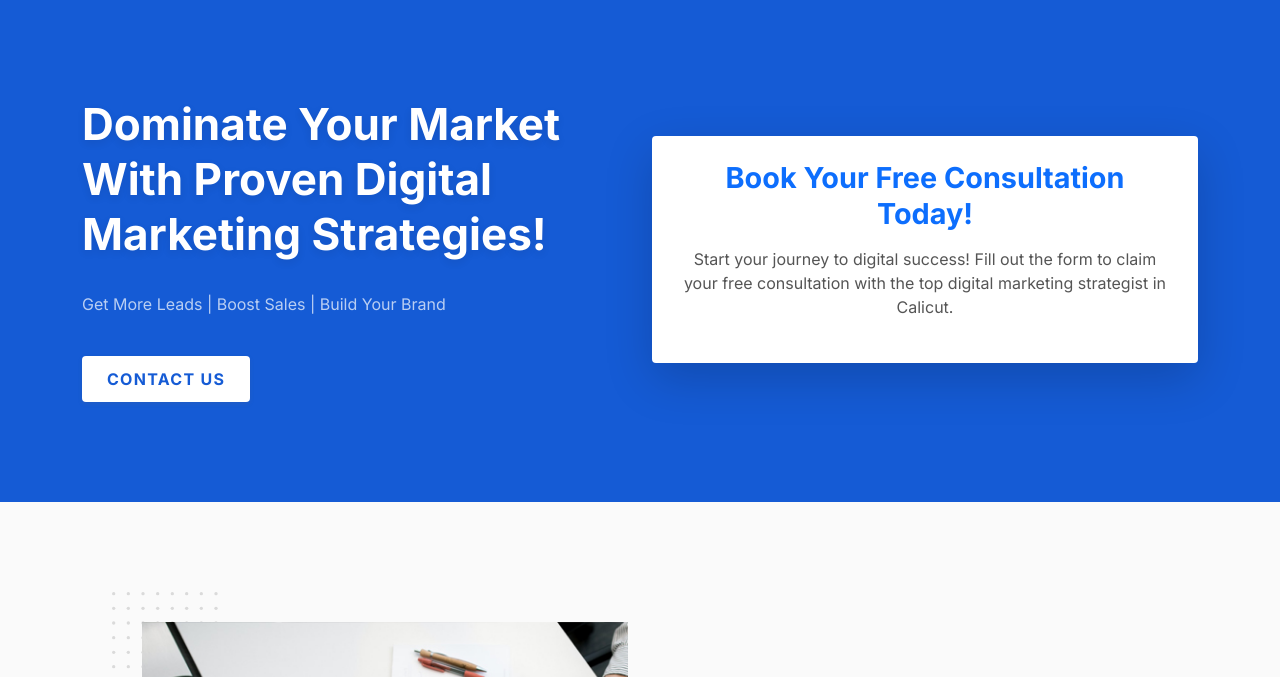
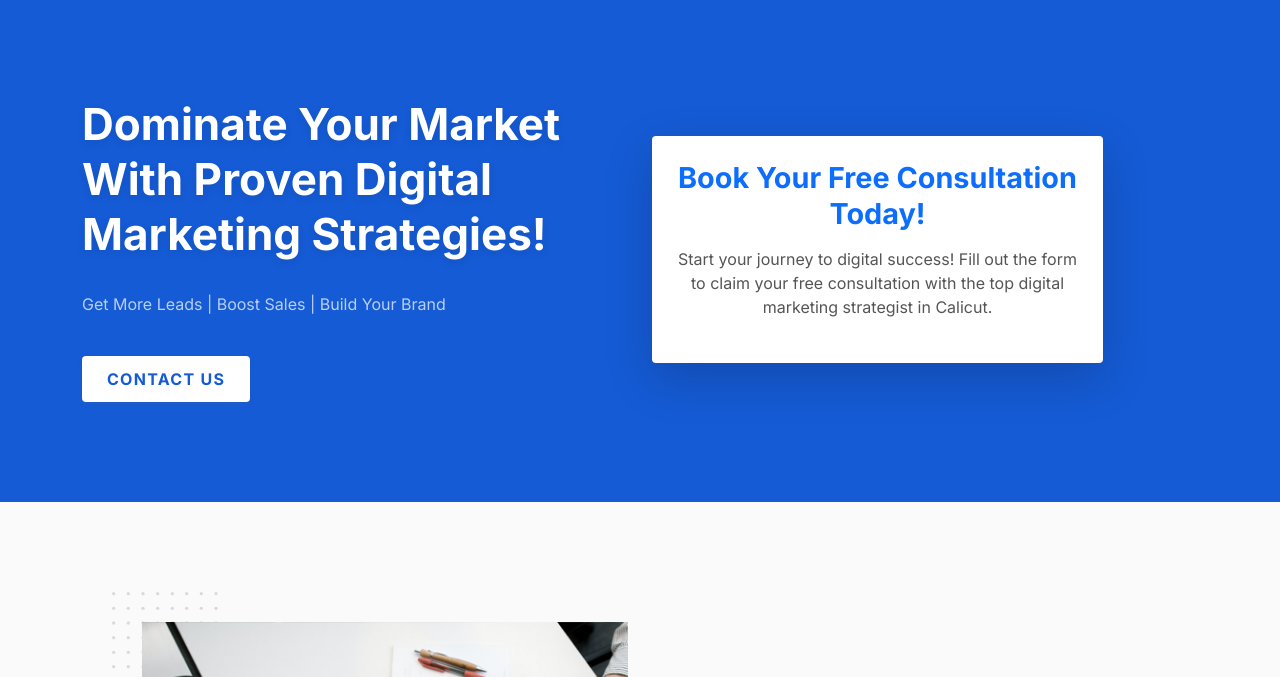
Before and after one commit to Athulya-Rajan/Freelance-Digital-marketing-strategist, a plain HTML site: page index.html in a window 1280 px wide. Shown: the part 87-764 px from the top of the page. Drawn offline with Linux system fonts and the light colour scheme; a script that the page names is missing.

Commit message:
Update index.html

```diff
--- a/index.html
+++ b/index.html
@@ -140,24 +140,31 @@
   <!--====== SIDEBAR PART ENDS ======-->
 
   <!-- Start header Area -->
- <!-- Start header Area -->
   <section id="hero-area" class="header-area header-eight">
     <div class="container">
       <div class="row align-items-center">
-
-      <!-- Left Content Section -->
         <div class="col-lg-6 col-md-12 col-12">
           <div class="header-content">
             <h1>Dominate Your Market with Proven Digital Marketing Strategies!</h1>
-          <p>Get More Leads | Boost Sales | Build Your Brand</p>
+            <p>
+              Get More Leads | Boost Sales | Build Your Brand
+            </p>
             <div class="button">
               <a href="javascript:void(0)" class="btn primary-btn">Contact Us</a>
+          <!---    <a href="https://www.facebook.com/reel/957949556207980"
+                class="glightbox video-button">
+                <span class="btn icon-btn rounded-full">
+                  <i class="lni lni-play"></i>
+                </span>
+                 <span class="text">Watch Intro</span>
+              </a> --->
             </div>
           </div>
         </div>
+	      <!--- Form --->
 
-      <!-- Right Form Section -->
-      <div class="col-lg-6 col-md-12 col-12">
+	<!-- Call-to-Action Form Section -->
+<div class="col-12 col-lg-5 text-center order-0 order-lg-1">
   <div class="cta-form bg-white p-4 rounded shadow-lg">
     <h2 class="mb-3 text-primary">Book Your Free Consultation Today!</h2>
     <p>Start your journey to digital success! Fill out the form to claim your free consultation with the top digital marketing strategist in Calicut.</p>
@@ -172,6 +179,30 @@
     </script>
   </div>
 </div>
+
+<!-- Add this CSS -->
+<style>
+  .cta-form {
+    background-color: #ffffff; /* White background */
+    padding: 30px; /* Spacing inside the box */
+    border-radius: 10px; /* Rounded corners */
+    box-shadow: 0 4px 10px rgba(0, 0, 0, 0.15); /* Soft shadow */
+    text-align: center;
+  }
+
+  .cta-form h2 {
+    color: #007bff; /* Primary theme color */
+    font-size: 1.8rem;
+    font-weight: bold;
+  }
+
+  .cta-form p {
+    font-size: 1rem;
+    color: #555;
+    margin-bottom: 20px;
+  }
+</style>
+
 
       </div>
     </div>
```
Lines whose indentation alone changed are shown as unchanged.
